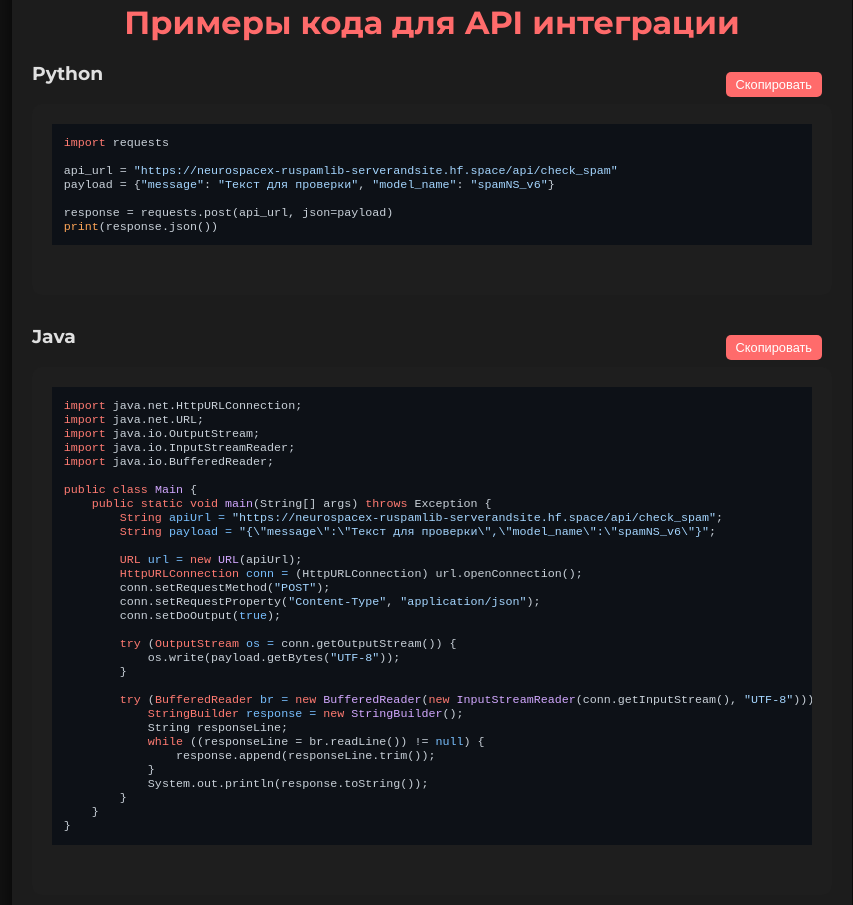
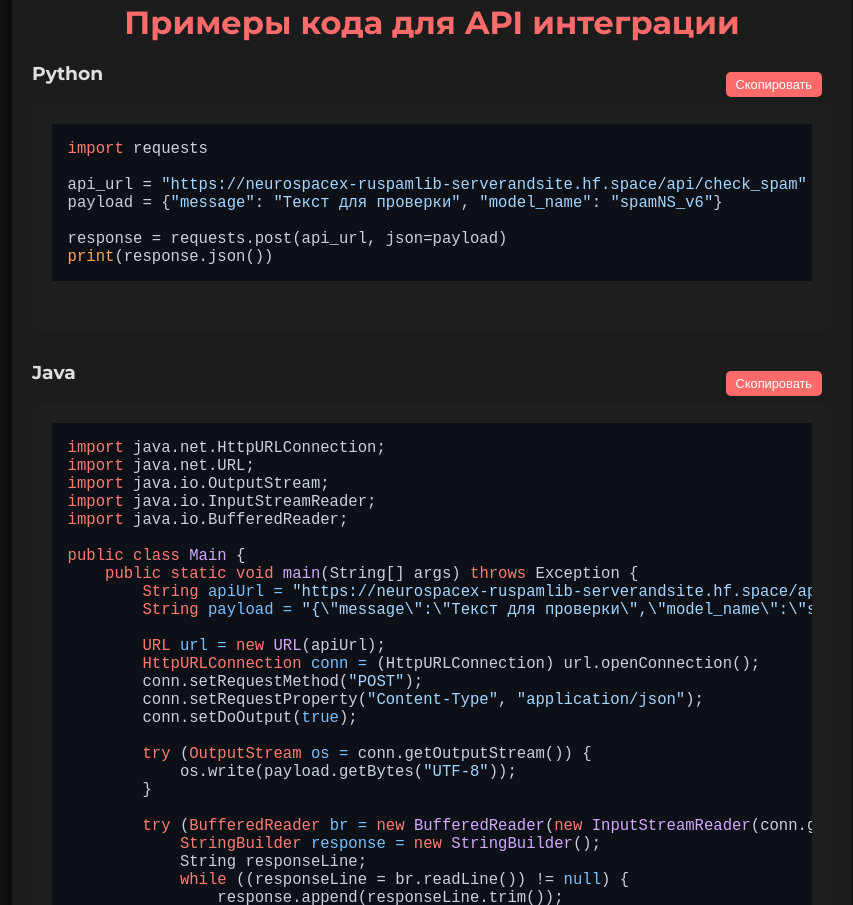
Before and after one commit to SpaceNeuroX/ruSpam, a plain HTML site: page index.html in a window 1280 px wide. Shown: the part 1517-2422 px from the top of the page, without its empty margins (208-1061 px from the left). Drawn offline with nearby package versions, Linux system fonts and the light colour scheme.

Commit message:
Update index.html

```diff
--- a/index.html
+++ b/index.html
@@ -358,7 +358,7 @@
         }
 
         pre code {
-            font-size: 0.9em;
+            font-size: 1.2em; /* Увеличено с 0.9em до 1.2em */
             display: block;
         }
 
```
